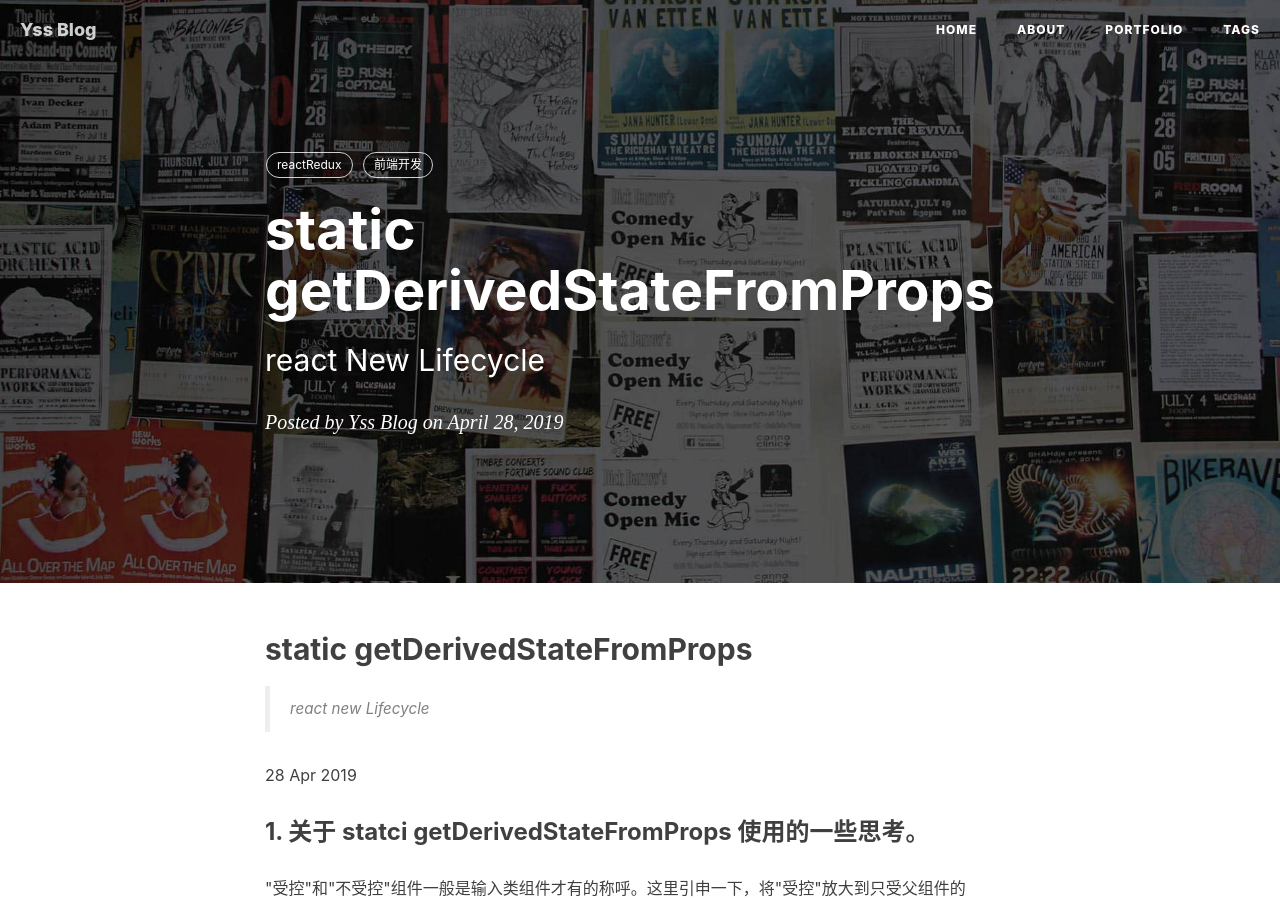
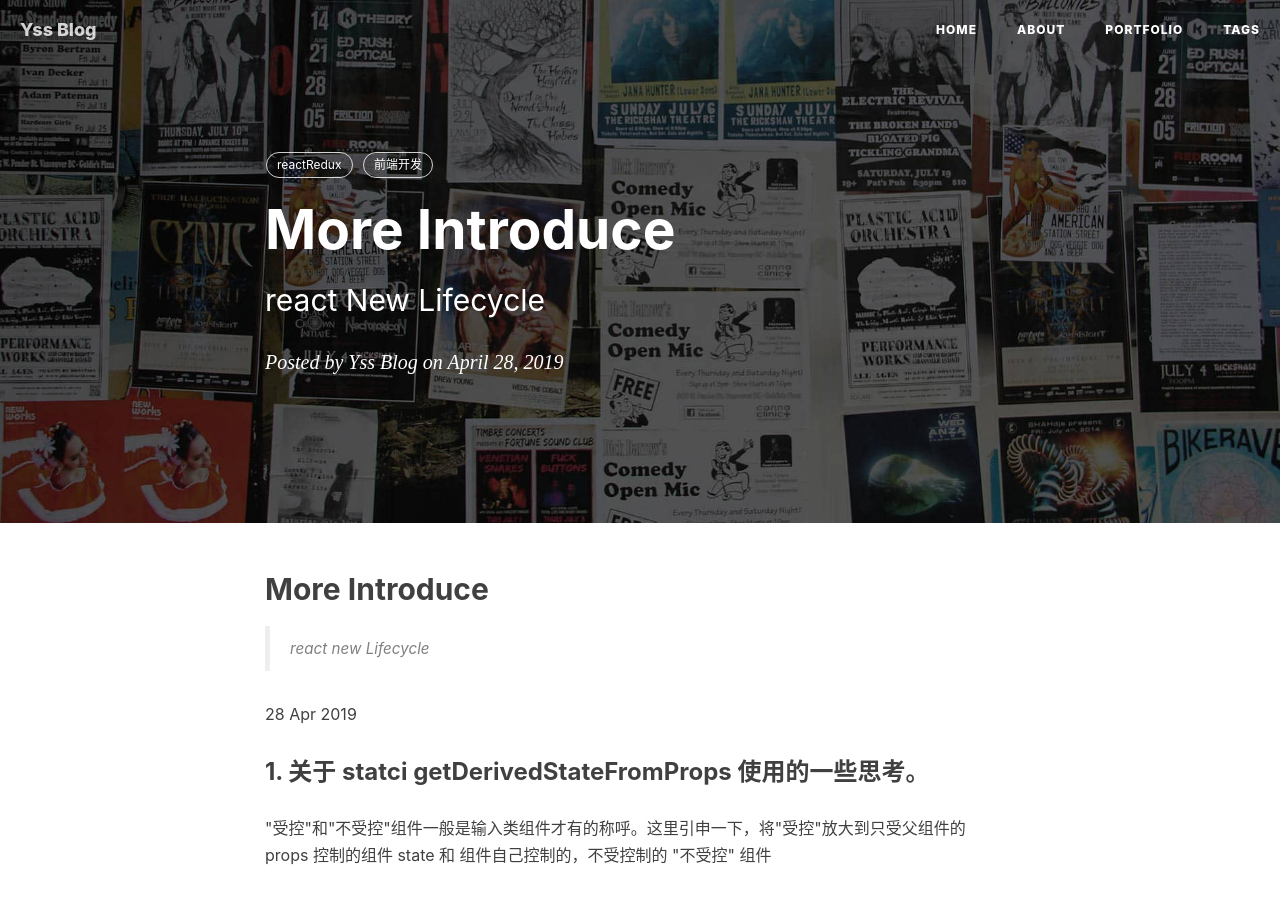
Before and after one commit to BobiY/BobiY.github.io, a Jekyll site: the page built from _posts/2019-04-28-getDerivedStateFromProps.html, in a window 1280 px wide and 900 px high. Built offline with Jekyll 4.4.1, drawn with Linux system fonts in a browser that asks for light colours; nearby versions of some CDN libraries; comment, search, counter and statistics services are not loaded.

Commit message:
change name

```diff
--- a/_posts/2019-04-28-getDerivedStateFromProps.html
+++ b/_posts/2019-04-28-getDerivedStateFromProps.html
@@ -1,6 +1,6 @@
 ---
 layout: post
-title: static getDerivedStateFromProps
+title: More Introduce
 category: reactRedux
 subtitle: react New Lifecycle
 tags:
```
